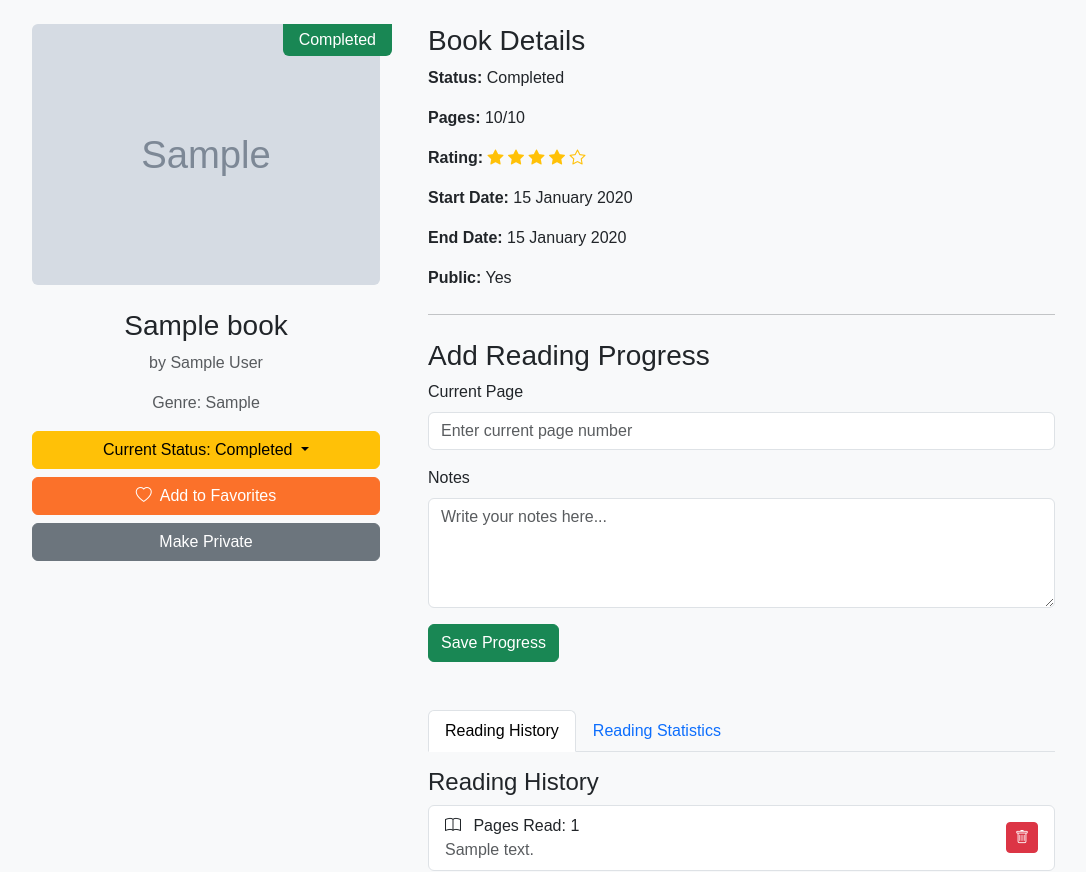
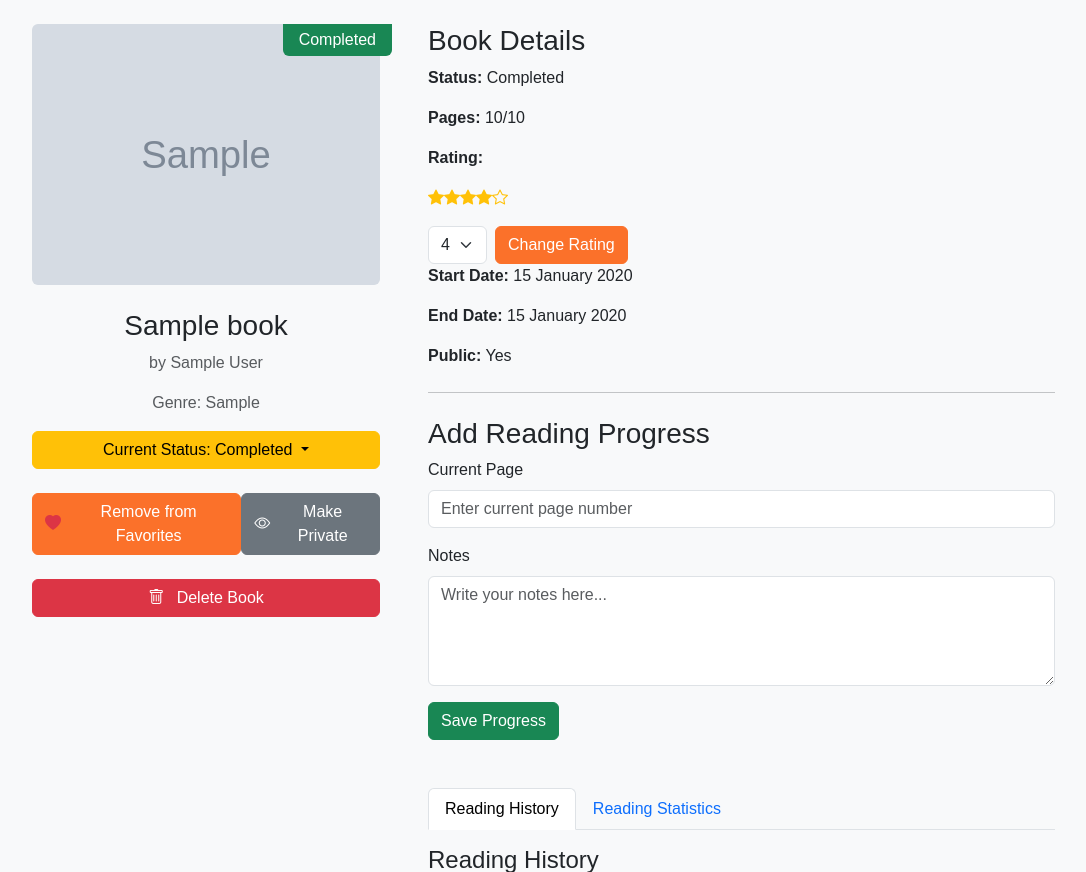
Before and after one commit to ZenFlamex/CITS3403-Group-36, a Flask app: page /book/1 in a window 1280 px wide. Shown: the part 56-928 px from the top of the page, without its empty margins (62-1148 px from the left). Run offline with Flask 3, Linux system fonts and the light colour scheme; a user stored in the database is signed in; tables that the repository leaves empty hold one stand-in row (values such as "Sample post"); grey boxes marked "Sample" are stand-in pictures.

Commit message:
feat: Implemented additional features to book details
-Features (Delete, Favorite, Visibility, Rating)

Added delete, favorite, and public/private toggle buttons (owner-only, with icons and confirmations)

"Not Rated" shown instead of stars when rating is 0

Owners can change rating via dropdown (0–5), updates reflected immediately

Deleting a book redirects to homepage

```diff
--- a/app/routes.py
+++ b/app/routes.py
@@ -591,3 +591,93 @@ def delete_reading_progress(book_id, progress_id):
 
     flash("Reading progress entry deleted successfully!", "success")
     return redirect(url_for('book_detail', book_id=book.id))
+
+@application.route('/book/<int:book_id>/change_status', methods=['POST'])
+def change_status(book_id):
+    book = Book.query.get_or_404(book_id)
+
+    # Ensure only the owner can change the status
+    if book.creator_id != current_user.id:
+        abort(403)
+
+    new_status = request.form.get('status')
+    if new_status in ['Completed', 'Dropped', 'In Progress']:
+        book.status = new_status
+        db.session.commit()
+        flash(f"Book status updated to '{new_status}'.", "success")
+    else:
+        flash("Invalid status.", "danger")
+
+    return redirect(url_for('book_detail', book_id=book.id))
+
+
+@application.route('/book/<int:book_id>/toggle_favorite', methods=['POST'])
+def toggle_favorite(book_id):
+    book = Book.query.get_or_404(book_id)
+
+    # Ensure only the owner can toggle favorites
+    if book.creator_id != current_user.id:
+        abort(403)
+
+    # Toggle the is_favorite attribute
+    book.is_favorite = not book.is_favorite
+    db.session.commit()
+
+    if book.is_favorite:
+        flash("Book added to favorites.", "success")
+    else:
+        flash("Book removed from favorites.", "success")
+
+    return redirect(url_for('book_detail', book_id=book.id))
+
+
+@application.route('/book/<int:book_id>/toggle_public', methods=['POST'])
+def toggle_public(book_id):
+    book = Book.query.get_or_404(book_id)
+
+    # Ensure only the owner can toggle public/private status
+    if book.creator_id != current_user.id:
+        abort(403)
+
+    book.is_public = not book.is_public
+    db.session.commit()
+
+    if book.is_public:
+        flash("Book is now public.", "success")
+    else:
+        flash("Book is now private.", "success")
+
+    return redirect(url_for('book_detail', book_id=book.id))
+
+@application.route('/book/<int:book_id>/delete', methods=['POST'])
+def delete_book(book_id):
+    book = Book.query.get_or_404(book_id)
+
+    # Ensure only the owner can delete the book
+    if book.creator_id != current_user.id:
+        abort(403)
+
+    # Delete the book
+    db.session.delete(book)
+    db.session.commit()
+    flash("Book deleted successfully.", "success")
+
+    return redirect(url_for('index'))
+
+@application.route('/book/<int:book_id>/update_rating', methods=['POST'])
+def update_rating(book_id):
+    book = Book.query.get_or_404(book_id)
+
+    # Ensure only the owner can update the rating
+    if book.creator_id != current_user.id:
+        abort(403)
+
+    new_rating = request.form.get('rating', type=int)
+    if new_rating is not None and 0 <= new_rating <= 5:
+        book.rating = new_rating
+        db.session.commit()
+        flash("Book rating updated successfully.", "success")
+    else:
+        flash("Invalid rating value.", "danger")
+
+    return redirect(url_for('book_detail', book_id=book.id))
--- a/app/templates/book_detail.html
+++ b/app/templates/book_detail.html
@@ -18,32 +18,61 @@
 
             {% if is_owner %}
             <div class="d-grid gap-2">
-                <div class="dropdown">
-                    <button class="btn btn-warning dropdown-toggle w-100 " type="button" id="changeStatusDropdown" data-bs-toggle="dropdown" aria-expanded="false">
+                <!-- Change Status Dropdown -->
+                <div class="dropdown mb-3">
+                    <form method="POST" action="{{ url_for('change_status', book_id=book.id) }}">
+                        <input type="hidden" name="csrf_token" value="{{ csrf_token() }}">
+                        <button class="btn btn-warning dropdown-toggle w-100" type="button" id="changeStatusDropdown" data-bs-toggle="dropdown" aria-expanded="false">
                             Current Status: {{ book.status }}
                         </button>
                         <ul class="dropdown-menu" aria-labelledby="changeStatusDropdown">
-                        <li><a class="dropdown-item {% if book.status == 'Completed' %}active{% endif %}" href="#">Mark as Completed</a></li>
-                        <li><a class="dropdown-item {% if book.status == 'Dropped' %}active{% endif %}" href="#">Mark as Dropped</a></li>
-                        <li><a class="dropdown-item {% if book.status == 'In Progress' %}active{% endif %}" href="#">Mark as In Progress</a></li>
+                            <li>
+                                <button class="dropdown-item {% if book.status == 'Completed' %}active{% endif %}" type="submit" name="status" value="Completed">Mark as Completed</button>
+                            </li>
+                            <li>
+                                <button class="dropdown-item {% if book.status == 'Dropped' %}active{% endif %}" type="submit" name="status" value="Dropped">Mark as Dropped</button>
+                            </li>
+                            <li>
+                                <button class="dropdown-item {% if book.status == 'In Progress' %}active{% endif %}" type="submit" name="status" value="In Progress">Mark as In Progress</button>
+                            </li>
                         </ul>
+                    </form>
                 </div>
 
-                <button class="btn btn-primary d-flex align-items-center justify-content-center">
-                    {% if book.is_favorited %}
+                <!-- Favorites and Public/Private Buttons -->
+                <div class="d-flex justify-content-between">
+                    <!-- Toggle Favorite Button -->
+                    <form method="POST" action="{{ url_for('toggle_favorite', book_id=book.id) }}">
+                        <input type="hidden" name="csrf_token" value="{{ csrf_token() }}">
+                        <button class="btn btn-primary d-flex align-items-center justify-content-center" type="submit">
+                            {% if book.is_favorite %}
                                 <i class="bi bi-heart-fill text-danger me-2"></i> Remove from Favorites
                             {% else %}
                                 <i class="bi bi-heart me-2"></i> Add to Favorites
                             {% endif %}
                         </button>
+                    </form>
 
-                <button class="btn btn-secondary">
+                    <!-- Toggle Public/Private Button -->
+                    <form method="POST" action="{{ url_for('toggle_public', book_id=book.id) }}">
+                        <input type="hidden" name="csrf_token" value="{{ csrf_token() }}">
+                        <button class="btn btn-secondary d-flex align-items-center justify-content-center" type="submit">
                             {% if book.is_public %}
-                        Make Private
+                                <i class="bi bi-eye me-2"></i> Make Private
                             {% else %}
-                        Make Public
+                                <i class="bi bi-eye-slash me-2"></i> Make Public
                             {% endif %}
                         </button>
+                    </form>
+                </div>
+
+                <!-- Delete Book Button -->
+                <form method="POST" action="{{ url_for('delete_book', book_id=book.id) }}" class="mt-3">
+                    <input type="hidden" name="csrf_token" value="{{ csrf_token() }}">
+                    <button class="btn btn-danger w-100" type="submit" onclick="return confirm('Are you sure you want to delete this book? This action cannot be undone.');">
+                        <i class="bi bi-trash me-2"></i> Delete Book
+                    </button>
+                </form>
             </div>
             {% endif %}
         </div>
@@ -52,7 +81,8 @@
             <h3>Book Details</h3>
             <p><strong>Status:</strong> {{ book.status }}</p>
             <p><strong>Pages:</strong> {{ book.current_page }}/{{ book.total_pages if book.total_pages > 0 else '?' }}</p>
-            <p><strong>Rating:</strong>
+            <p><strong>Rating:</strong></p>
+            <div id="rating-container" class="d-flex align-items-center">
                 {% if book.rating and book.rating > 0 %}
                     {% for i in range(book.rating) %}
                         <i class="bi bi-star-fill text-warning"></i>
@@ -63,7 +93,26 @@
                 {% else %}
                     <span class="text-muted">Not Rated</span>
                 {% endif %}
-            </p>
+            </div>
+
+            <!-- Button to Change Rating -->
+            {% if is_owner %}
+                <form method="POST" action="{{ url_for('update_rating', book_id=book.id) }}" class="mt-3">
+                    <input type="hidden" name="csrf_token" value="{{ csrf_token() }}">
+                    <div class="d-flex align-items-center">
+                        <select name="rating" class="form-select me-2" style="width: auto;">
+                            <option value="0" {% if book.rating == 0 %}selected{% endif %}>0</option>
+                            <option value="1" {% if book.rating == 1 %}selected{% endif %}>1</option>
+                            <option value="2" {% if book.rating == 2 %}selected{% endif %}>2</option>
+                            <option value="3" {% if book.rating == 3 %}selected{% endif %}>3</option>
+                            <option value="4" {% if book.rating == 4 %}selected{% endif %}>4</option>
+                            <option value="5" {% if book.rating == 5 %}selected{% endif %}>5</option>
+                        </select>
+                        <button type="submit" class="btn btn-primary">Change Rating</button>
+                    </div>
+                </form>
+            {% endif %}
+
             <p><strong>Start Date:</strong> {{ book.start_date.strftime('%d %B %Y') if book.start_date else 'N/A' }}</p>
             <p><strong>End Date:</strong> {{ book.end_date.strftime('%d %B %Y') if book.end_date else 'N/A' }}</p>
             <p><strong>Public:</strong> {{ 'Yes' if book.is_public else 'No' }}</p>
```
Lines whose indentation alone changed are shown as unchanged.
